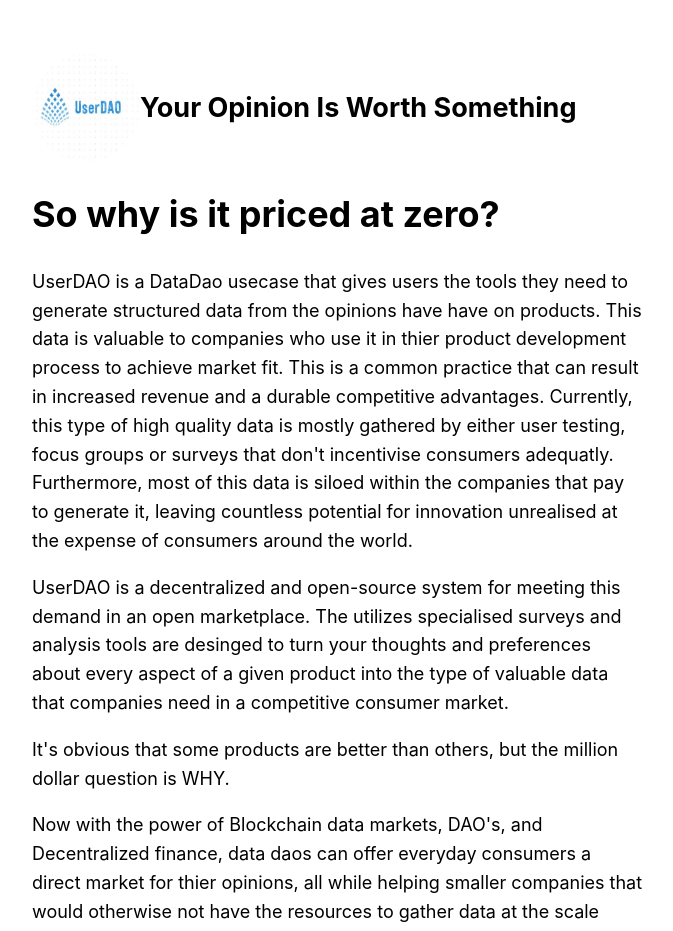
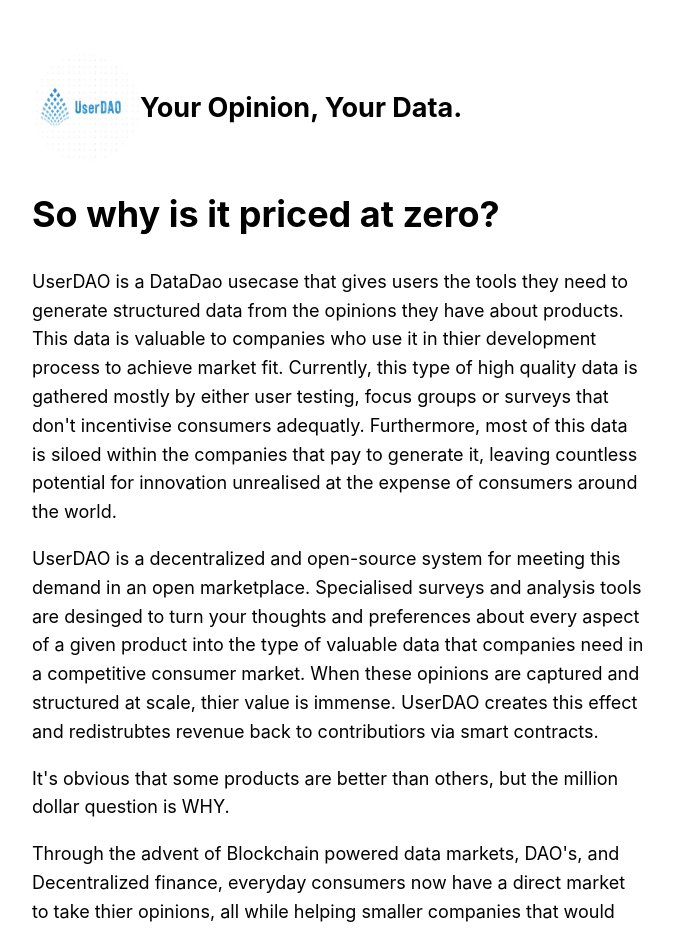
Before and after one commit to rd123myb/UserDAO, a Next.js app: page /posts/blog in a window 1280 px wide. Shown: the top 931 px of the page, without its empty margins (302-975 px from the left). Built offline with nearby package versions, Linux system fonts and the light colour scheme.

Commit message:
wiierd build chanage -

```diff
--- a/components/layout.js
+++ b/components/layout.js
@@ -3,7 +3,7 @@
 import utilStyles from '../styles/utils.module.css'
 import Link from 'next/link'
 
-const name = 'Your Opinion Is Worth Something'
+const name = 'Your Opinion, Your Data.'
 export const siteTitle = 'UserDAO'
 
 export default function Layout({ children, home }) {
--- a/components/layout.module.css
+++ b/components/layout.module.css
@@ -5,6 +5,7 @@
 }
 
 .header {
+  text-size-adjust: 50;
   display: flex;
   flex-direction: center;
   align-items: center;
--- a/pages/posts/blog.js
+++ b/pages/posts/blog.js
@@ -7,25 +7,27 @@
       <h1>So why is it priced at zero?</h1>
 
 
-          <p> UserDAO is a DataDao usecase that gives users the tools they need to generate structured data from the opinions have have  on products.
-              This data is valuable to companies who use it in thier product development process to achieve market fit. This is a common practice that can result in increased revenue and a durable competitive advantages.
-              Currently, this type of high quality data is mostly gathered by either user testing, focus groups or surveys that don't incentivise consumers adequatly. Furthermore, most of this data is siloed within
+          <p> UserDAO is a DataDao usecase that gives users the tools they need to generate structured data from the opinions they have about products.
+              This data is valuable to companies who use it in thier development process to achieve market fit.
+              Currently, this type of high quality data is gathered mostly by either user testing, focus groups or surveys that don't incentivise consumers adequatly. Furthermore, most of this data is siloed within
               the companies that pay to generate it, leaving countless potential for innovation unrealised at the expense of
                consumers around the world.
           </p>
 
           <p> UserDAO is a decentralized and open-source system for meeting this demand in an open marketplace.
-              The utilizes specialised surveys and analysis tools are desinged to turn your thoughts and preferences about every aspect of
-               a given product into the type of valuable data that companies need in a competitive consumer market.
+              Specialised surveys and analysis tools are desinged to turn your thoughts and preferences about every aspect of
+               a given product into the type of valuable data that companies need in a competitive consumer market. When these opinions
+               are captured and structured at scale, thier value is immense. UserDAO creates this effect and redistrubtes revenue back to
+               contributiors via smart contracts.
 
 
 
            </p>
            <p>It's obvious that some products are better than others, but the million dollar question is WHY.</p>
            <p>
-             Now with the power of Blockchain data markets, DAO's, and Decentralized finance, data daos can offer
-               everyday consumers a direct market for thier opinions, all while helping smaller companies that would otherwise
-               not have the resources to gather data at the scale needed to compete with larger companies in the data driven economy.
+             Through the advent of Blockchain powered data markets, DAO's, and Decentralized finance,
+               everyday consumers now have a direct market to take thier opinions, all while helping smaller companies that would otherwise
+               not have the resources to compete with larger companies in the data driven economy.
 
 
            </p>
--- a/styles/utils.module.css
+++ b/styles/utils.module.css
@@ -1,5 +1,5 @@
 .heading2Xl {
-  font-size: 2.5rem;
+  font-size: 2.0rem;
   line-height: 1.2;
   font-weight: 800;
   letter-spacing: -0.05rem;
```
